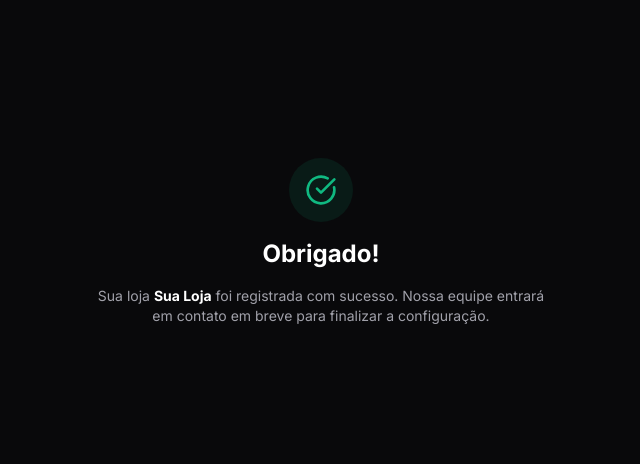
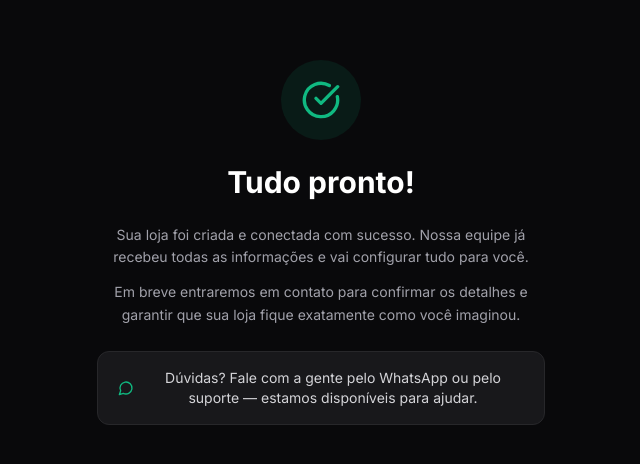
Before and after one commit to Mateus-Nogueira-GT/builder, a Next.js app: page /onboarding/success in a window 1280 px wide. Shown: the part 158-622 px from the top of the page, without its empty margins (319-959 px from the left). Built offline with nearby package versions, Linux system fonts and the light colour scheme.

Commit message:
feat: pag obrigado

```diff
--- a/app/admin/inject/page.tsx
+++ b/app/admin/inject/page.tsx
@@ -30,6 +30,7 @@ interface StoreRow {
   id: string;
   name: string;
   owner_email: string | null;
+  phone: string | null;
   wix_site_id: string | null;
   wix_api_key: string | null;
   wix_site_url: string | null;
@@ -343,7 +344,10 @@ export default function AdminInjectPage() {
                             {s.name}
                           </span>
                         </div>
-                        <p className="text-zinc-500 text-xs truncate">{s.owner_email || 'Sem email'}</p>
+                        <p className="text-zinc-500 text-xs truncate">
+                          {s.owner_email || 'Sem email'}
+                          {s.phone && <span className="ml-2 text-zinc-600">· {s.phone}</span>}
+                        </p>
                       </div>
 
                       {/* Wix status badges */}
@@ -363,6 +367,7 @@ export default function AdminInjectPage() {
                     {/* Expanded details */}
                     {expanded === s.id && (
                       <div className="border-t border-zinc-800 px-3 py-3 space-y-1.5 text-xs font-mono text-zinc-400">
+                        <div><span className="text-zinc-500">Telefone:</span> {s.phone ? s.phone : <span className="text-zinc-600 italic">vazio</span>}</div>
                         <div><span className="text-zinc-500">Site ID:</span> {s.wix_site_id && s.wix_site_id !== 'pending' ? s.wix_site_id : <span className="text-zinc-600 italic">vazio</span>}</div>
                         <div><span className="text-zinc-500">Senha:</span> {s.password ? s.password : <span className="text-zinc-600 italic">vazio</span>}</div>
                         <div><span className="text-zinc-500">API Key:</span> {s.wix_api_key ? `${s.wix_api_key.slice(0, 12)}...` : <span className="text-zinc-600 italic">vazio</span>}</div>
--- a/app/api/admin/inject/stores/route.ts
+++ b/app/api/admin/inject/stores/route.ts
@@ -4,7 +4,7 @@ import { supabase } from '@/lib/supabase';
 export async function GET() {
   const { data, error } = await supabase
     .from('stores')
-    .select('id, name, owner_email, wix_site_id, wix_api_key, wix_site_url, primary_color')
+    .select('id, name, owner_email, phone, wix_site_id, wix_api_key, wix_site_url, primary_color')
     .order('created_at', { ascending: false });
 
   if (error) {
@@ -12,7 +12,7 @@ export async function GET() {
   }
 
   // Buscar senhas dos usuários pelo email
-  const storeRows = (data ?? []) as { id: string; name: string; owner_email: string | null; wix_site_id: string | null; wix_api_key: string | null; wix_site_url: string | null; primary_color: string | null }[];
+  const storeRows = (data ?? []) as { id: string; name: string; owner_email: string | null; phone: string | null; wix_site_id: string | null; wix_api_key: string | null; wix_site_url: string | null; primary_color: string | null }[];
   const emails = storeRows.map((s) => s.owner_email).filter(Boolean) as string[];
   const { data: users } = emails.length
     ? await supabase.from('users').select('email, password_hash').in('email', emails)
--- a/app/api/stores/route.ts
+++ b/app/api/stores/route.ts
@@ -64,5 +64,14 @@ export async function POST(request: Request) {
     return NextResponse.json({ error: error.message }, { status: 500 });
   }
 
+  // Salva o telefone se fornecido
+  const phone = body.phone?.trim() || null;
+  if (phone && data) {
+    const storeId = Array.isArray(data) ? data[0]?.id : (data as { id?: string })?.id;
+    if (storeId) {
+      await supabase.from("stores").update({ phone }).eq("id", storeId);
+    }
+  }
+
   return NextResponse.json(data);
 }
--- a/app/api/wix/oauth/callback/route.ts
+++ b/app/api/wix/oauth/callback/route.ts
@@ -53,8 +53,7 @@ export async function GET(request: Request) {
       console.log(`[OAuth Callback] Store ${storeId} atualizada com instanceId=${instanceId}`);
     }
 
-    // Limpa dados de sessão do onboarding e redireciona para o dashboard
-    return NextResponse.redirect(new URL("/dashboard", request.url));
+    return NextResponse.redirect(new URL("/onboarding/success", request.url));
   } catch (err) {
     console.error("[OAuth Callback] Error:", err);
     return NextResponse.redirect(
--- a/app/onboarding/page.tsx
+++ b/app/onboarding/page.tsx
@@ -21,10 +21,11 @@ function OnboardingContent() {
   const [step, setStep] = useState(0);
   const [submitting, setSubmitting] = useState(false);
   const [storeName, setStoreName] = useState("");
+  const [phone, setPhone] = useState("");
   const [selectedTemplate, setSelectedTemplate] = useState<TemplateOption | null>(null);
 
   const handleSubmit = async () => {
-    if (!storeName || !selectedTemplate) return;
+    if (!storeName || !phone || !selectedTemplate) return;
     setSubmitting(true);
 
     try {
@@ -34,6 +35,7 @@ function OnboardingContent() {
         headers: { "Content-Type": "application/json" },
         body: JSON.stringify({
           name: storeName,
+          phone,
           templateId: selectedTemplate.id,
           status: "pending",
         }),
@@ -94,8 +96,18 @@ function OnboardingContent() {
                   className="bg-zinc-800 border-zinc-700"
                 />
               </div>
+              <div className="space-y-2">
+                <label className="text-sm font-medium text-zinc-300">WhatsApp / Telefone *</label>
+                <Input
+                  value={phone}
+                  onChange={(e) => setPhone(e.target.value)}
+                  placeholder="Ex: (11) 99999-9999"
+                  type="tel"
+                  className="bg-zinc-800 border-zinc-700"
+                />
+              </div>
               <div className="flex justify-end">
-                <Button onClick={() => setStep(1)} disabled={storeName.length === 0} className="bg-emerald-500 text-black font-bold">
+                <Button onClick={() => setStep(1)} disabled={storeName.length === 0 || phone.length === 0} className="bg-emerald-500 text-black font-bold">
                   Próximo <ArrowRight className="ml-2 h-4 w-4" />
                 </Button>
               </div>
--- a/app/onboarding/success/page.tsx
+++ b/app/onboarding/success/page.tsx
@@ -1,24 +1,52 @@
 "use client";
 
-import { Suspense } from "react";
-import { useSearchParams } from "next/navigation";
-import { CheckCircle, Loader2 } from "lucide-react";
+import { useEffect, useState, Suspense } from "react";
+import { CheckCircle, MessageCircle } from "lucide-react";
 
 function SuccessContent() {
-  const searchParams = useSearchParams();
-  const name = searchParams.get("name") || "Sua Loja";
+  const [storeName, setStoreName] = useState("");
+
+  useEffect(() => {
+    const name = sessionStorage.getItem("pending_store_name") || "";
+    setStoreName(name);
+    // Limpa todos os dados de sessão do onboarding
+    sessionStorage.removeItem("pending_store_id");
+    sessionStorage.removeItem("pending_store_name");
+    sessionStorage.removeItem("pending_template_url");
+  }, []);
 
   return (
     <div className="min-h-screen bg-zinc-950 flex flex-col items-center justify-center px-4">
-      <div className="mx-auto max-w-md text-center space-y-4">
-        <div className="mx-auto flex h-16 w-16 items-center justify-center rounded-full bg-emerald-500/10">
-          <CheckCircle className="h-8 w-8 text-emerald-500" />
+      <div className="mx-auto max-w-md text-center space-y-6">
+        <div className="mx-auto flex h-20 w-20 items-center justify-center rounded-full bg-emerald-500/10">
+          <CheckCircle className="h-10 w-10 text-emerald-500" />
         </div>
-        <h2 className="text-2xl font-bold text-white">Obrigado!</h2>
-        <p className="text-zinc-400 text-sm">
-          Sua loja <strong className="text-white">{name}</strong> foi registrada com sucesso.
-          Nossa equipe entrará em contato em breve para finalizar a configuração.
-        </p>
+
+        <div className="space-y-2">
+          <h1 className="text-3xl font-bold text-white">Tudo pronto!</h1>
+          {storeName && (
+            <p className="text-emerald-400 font-medium">{storeName}</p>
+          )}
+        </div>
+
+        <div className="space-y-3 text-zinc-400 text-sm leading-relaxed">
+          <p>
+            Sua loja foi criada e conectada com sucesso. Nossa equipe já recebeu
+            todas as informações e vai configurar tudo para você.
+          </p>
+          <p>
+            Em breve entraremos em contato para confirmar os detalhes e garantir
+            que sua loja fique exatamente como você imaginou.
+          </p>
+        </div>
+
+        <div className="flex items-center justify-center gap-2 rounded-xl border border-zinc-800 bg-zinc-900 px-5 py-4 text-sm text-zinc-300">
+          <MessageCircle className="h-4 w-4 text-emerald-500 shrink-0" />
+          <span>
+            Dúvidas? Fale com a gente pelo WhatsApp ou pelo suporte — estamos
+            disponíveis para ajudar.
+          </span>
+        </div>
       </div>
     </div>
   );
@@ -26,13 +54,7 @@ function SuccessContent() {
 
 export default function SuccessPage() {
   return (
-    <Suspense
-      fallback={
-        <div className="min-h-screen bg-zinc-950 flex items-center justify-center">
-          <Loader2 className="h-8 w-8 animate-spin text-emerald-500" />
-        </div>
-      }
-    >
+    <Suspense fallback={<div className="min-h-screen bg-zinc-950" />}>
       <SuccessContent />
     </Suspense>
   );
```
